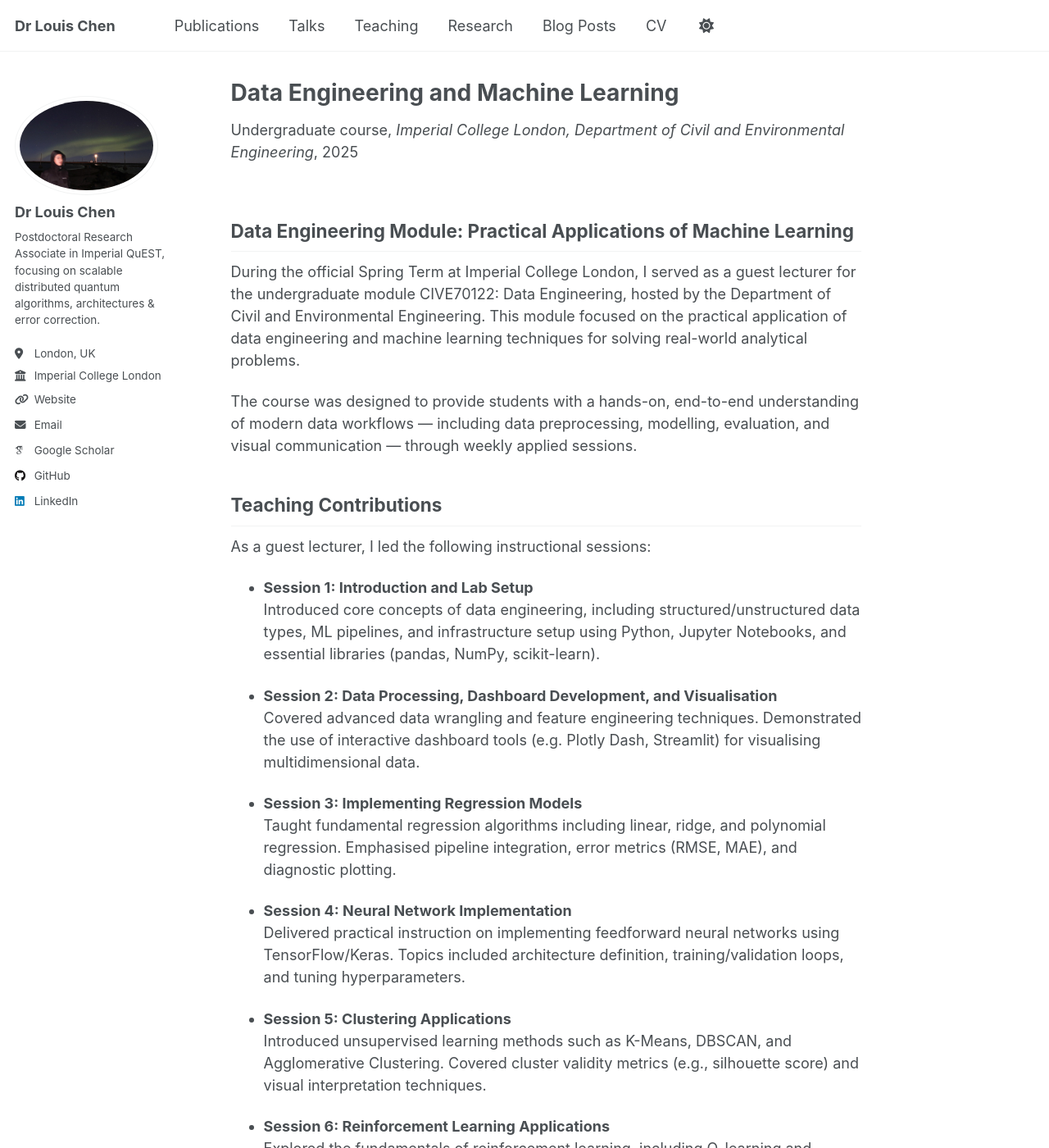
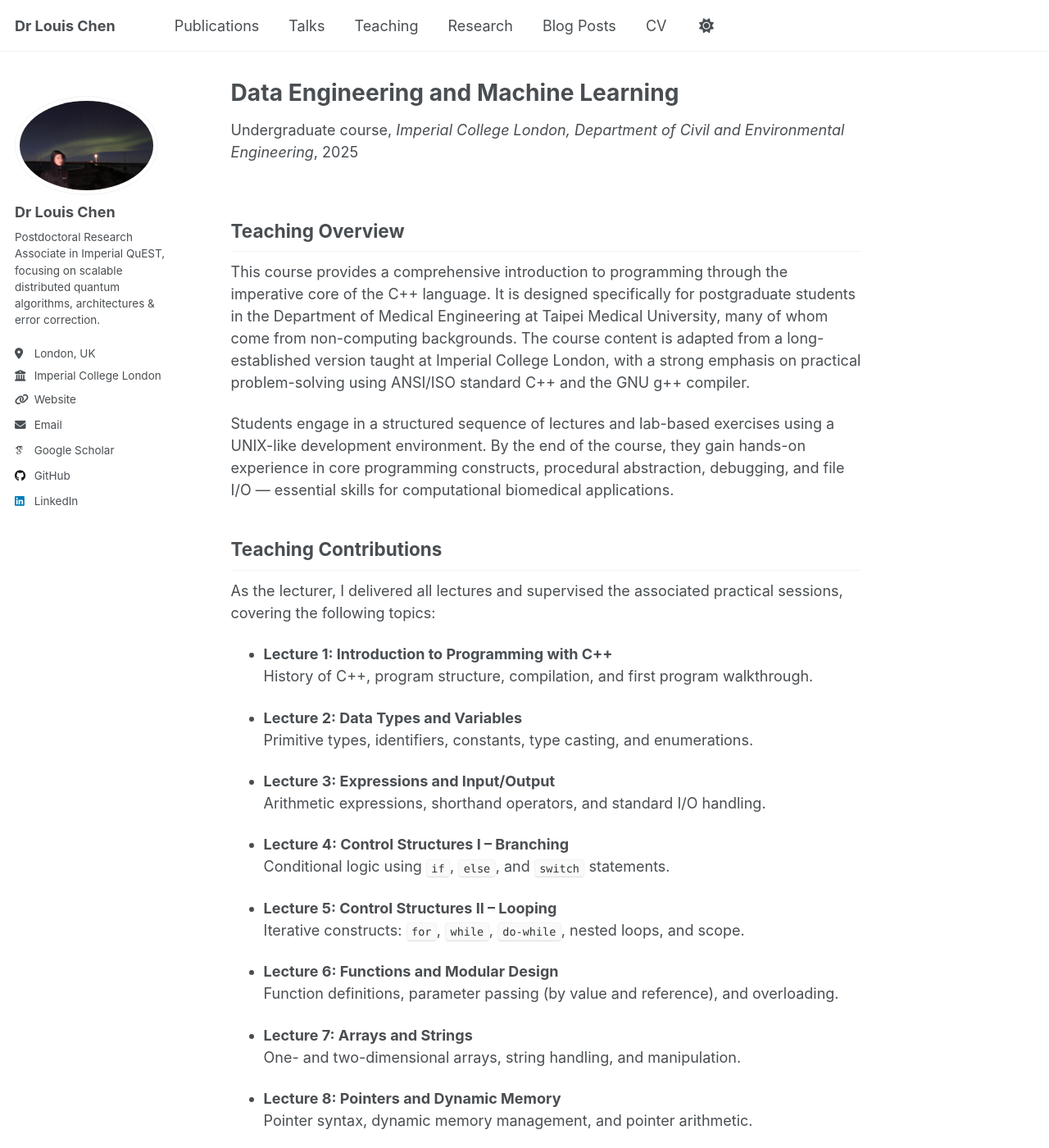
Before and after one commit to Louisanity/louisanity.github.io, a Jekyll site: the page built from _teaching/2024-fall-me-cpp.md, in a window 1280 px wide and 1400 px high. Shown: the whole window at 82% size. Built offline with Jekyll 4.4.1, drawn with Linux system fonts in a browser that asks for light colours; some web fonts are replaced; some of the changed text lies outside the part shown.

Commit message:
Update 2024-fall-me-cpp.md

```diff
--- a/_teaching/2024-fall-me-cpp.md
+++ b/_teaching/2024-fall-me-cpp.md
@@ -9,49 +9,65 @@ date: 2025-01-04
 location: "London, United Kingdom"
 ---
 
-## Data Engineering Module: Practical Applications of Machine Learning
-During the official Spring Term at Imperial College London, I served as a guest lecturer for the undergraduate module CIVE70122: Data Engineering, hosted by the Department of Civil and Environmental Engineering. This module focused on the practical application of data engineering and machine learning techniques for solving real-world analytical problems.
+## Teaching Overview
+This course provides a comprehensive introduction to programming through the imperative core of the C++ language. It is designed specifically for postgraduate students in the Department of Medical Engineering at Taipei Medical University, many of whom come from non-computing backgrounds. The course content is adapted from a long-established version taught at Imperial College London, with a strong emphasis on practical problem-solving using ANSI/ISO standard C++ and the GNU g++ compiler.
 
-The course was designed to provide students with a hands-on, end-to-end understanding of modern data workflows — including data preprocessing, modelling, evaluation, and visual communication — through weekly applied sessions.
+Students engage in a structured sequence of lectures and lab-based exercises using a UNIX-like development environment. By the end of the course, they gain hands-on experience in core programming constructs, procedural abstraction, debugging, and file I/O — essential skills for computational biomedical applications.
 
 ## Teaching Contributions
+As the lecturer, I delivered all lectures and supervised the associated practical sessions, covering the following topics:
 
-As a guest lecturer, I led the following instructional sessions:
+- **Lecture 1: Introduction to Programming with C++**
+  History of C++, program structure, compilation, and first program walkthrough.
 
-- **Session 1: Introduction and Lab Setup**
-  Introduced core concepts of data engineering, including structured/unstructured data types, ML pipelines, and infrastructure setup using Python, Jupyter Notebooks, and essential libraries (pandas, NumPy, scikit-learn).
+- **Lecture 2: Data Types and Variables**
+  Primitive types, identifiers, constants, type casting, and enumerations.
 
-- **Session 2: Data Processing, Dashboard Development, and Visualisation**
-  Covered advanced data wrangling and feature engineering techniques. Demonstrated the use of interactive dashboard tools (e.g. Plotly Dash, Streamlit) for visualising multidimensional data.
+- **Lecture 3: Expressions and Input/Output**
+  Arithmetic expressions, shorthand operators, and standard I/O handling.
 
-- **Session 3: Implementing Regression Models**
-  Taught fundamental regression algorithms including linear, ridge, and polynomial regression. Emphasised pipeline integration, error metrics (RMSE, MAE), and diagnostic plotting.
+- **Lecture 4: Control Structures I – Branching**
+  Conditional logic using `if`, `else`, and `switch` statements.
 
-- **Session 4: Neural Network Implementation**
-  Delivered practical instruction on implementing feedforward neural networks using TensorFlow/Keras. Topics included architecture definition, training/validation loops, and tuning hyperparameters.
+- **Lecture 5: Control Structures II – Looping**
+  Iterative constructs: `for`, `while`, `do-while`, nested loops, and scope.
 
-- **Session 5: Clustering Applications**
-  Introduced unsupervised learning methods such as K-Means, DBSCAN, and Agglomerative Clustering. Covered cluster validity metrics (e.g., silhouette score) and visual interpretation techniques.
+- **Lecture 6: Functions and Modular Design**
+  Function definitions, parameter passing (by value and reference), and overloading.
 
-- **Session 6: Reinforcement Learning Applications**
-  Explored the fundamentals of reinforcement learning, including Q-learning and reward-based optimisation. Illustrated basic implementations using OpenAI Gym for interactive learning.
+- **Lecture 7: Arrays and Strings**
+  One- and two-dimensional arrays, string handling, and manipulation.
 
-- **Session 7: Statistical Comparison of Machine Learning Models & Retrieval-Augmented Generation**
-  Provided techniques for statistically comparing machine learning models (paired t-tests, non-parametric tests). Introduced Retrieval-Augmented Generation (RAG) as an emerging paradigm for combining information retrieval with generative AI.
+- **Lecture 8: Pointers and Dynamic Memory**
+  Pointer syntax, dynamic memory management, and pointer arithmetic.
 
-- **Session 8: Comparative Visualisation of ML Techniques & Transformers (NLP)**
-  Explained comparative analysis strategies using parallel visualisations and confusion matrices. Covered the foundations of transformer architectures (e.g., BERT, GPT) and their relevance to structured and semi-structured data.
+- **Lecture 9: File Handling and Streams**
+  File I/O using streams, input/output formatting, and error checking.
 
-- **Session 9: Group Project Presentations**
-  Supervised and evaluated final group projects involving full-stack data pipelines, ML model deployment, and live dashboard demonstrations. Provided feedback on modelling decisions, presentation clarity, and reproducibility.
+- **Lecture 10: Introduction to Object-Oriented Concepts**
+  Basic classes and objects, constructors, and encapsulation.
 
-Assessment Framework
----------------------
+- **Lecture 11: Recursion and Linked Structures**
+  Recursive functions, the call stack, and linked list construction.
 
-- **35% Coursework**
-  Weekly applied tasks, where students iteratively implemented and tested components of a unified data engineering pipeline.
+- **Lecture 12: Debugging and Development Tools**
+  Use of `g++`, Emacs, and GDB; debugging practices using `assert`, test stubs, and drivers.
 
-- **65% Group Project**
-  Capstone project involving dataset analysis, ML model selection, visualisation development, and oral presentation. Assessment focused on technical rigour, teamwork, and communication.
+## Learning Materials
 
-This teaching engagement demonstrated my commitment to equipping students with industry-relevant, transferable skills in data science, machine learning, and applied engineering analytics.
+- **Lecture Notes and Code Examples**
+  All exercises and examples are written in ANSI/ISO standard C++ and tested using the GNU g++ compiler.
+
+- **Recommended Textbooks**
+  - *Walter Savitch*, *Problem Solving with C++* (10th Edition), Pearson, 2018.
+  - *Bjarne Stroustrup*, *Programming Principles and Practice Using C++* (3rd Edition), Pearson, 2024.
+
+## Assessment Framework
+
+- **60% Final Written Examination**
+  Tests theoretical understanding, code reasoning, and C++ syntax proficiency.
+
+- **40% Programming Project**
+  A modular software project involving implementation, documentation, and evaluation of a C++ application relevant to biomedical or scientific computation.
+
+This course equips students with foundational programming skills, enabling them to engage with computational methods and develop technical fluency for research or industry applications in medical engineering.
```
